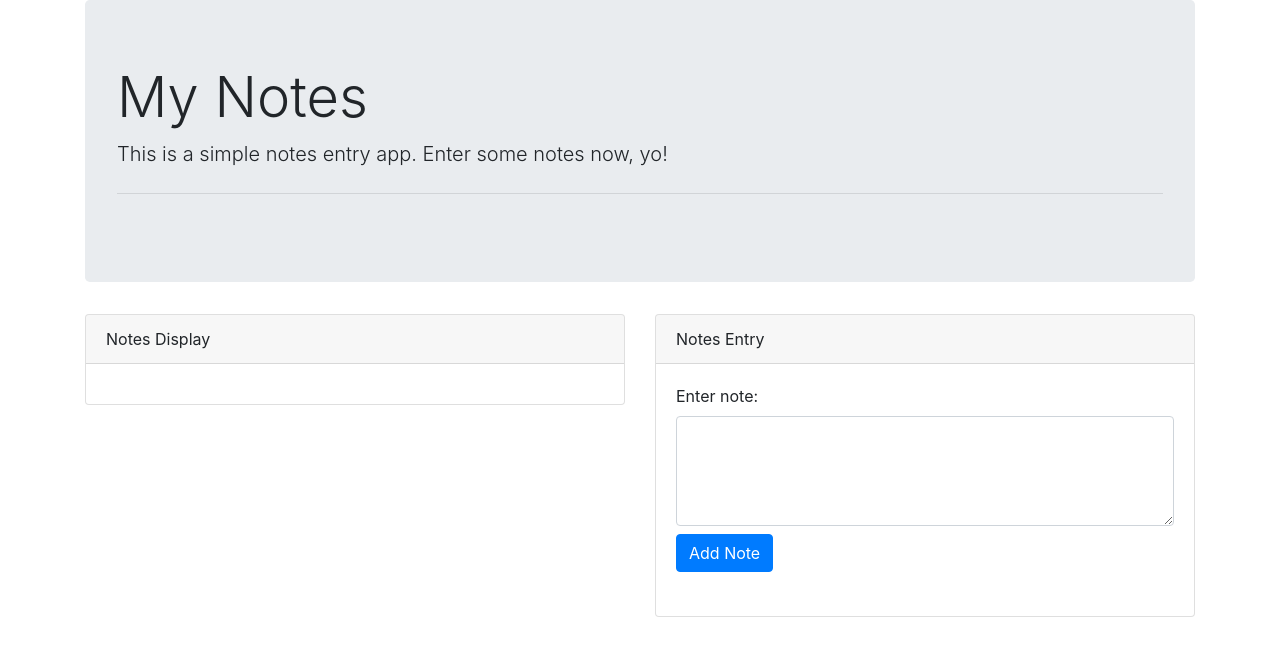
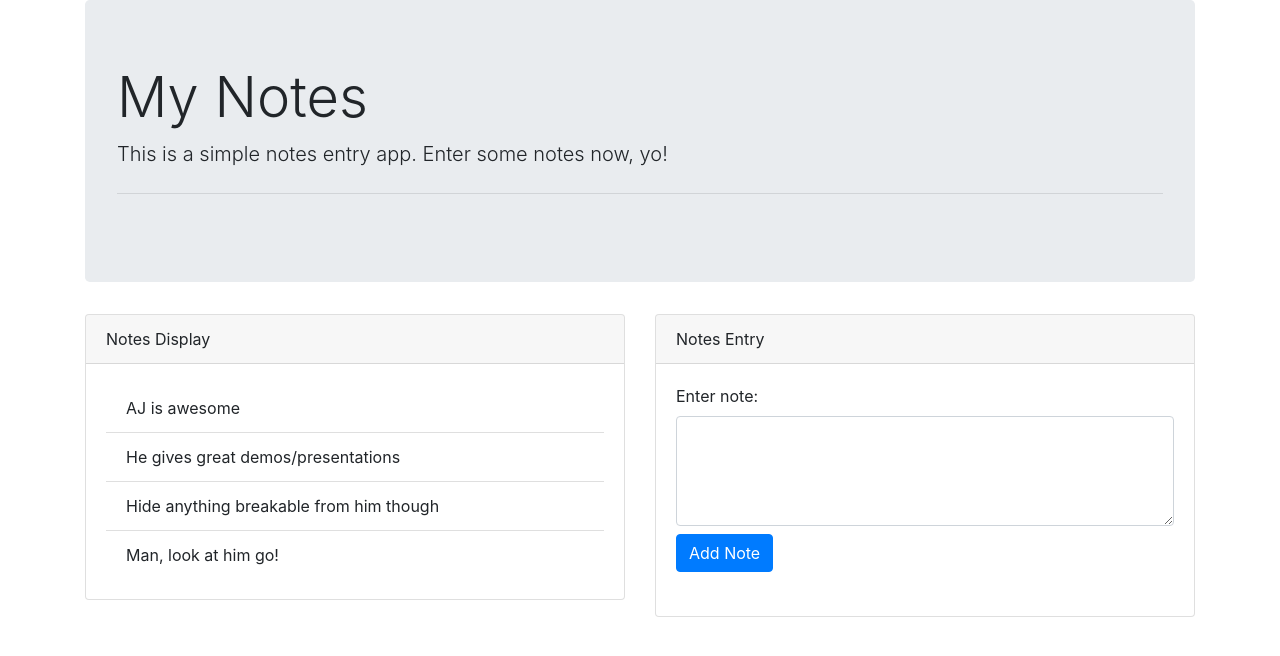
Before and after one commit to ajkuntz/notes-app, an Angular app: page / in a window 1280 px wide. Shown: the top 656 px of the page. Built offline with nearby package versions, Linux system fonts and the light colour scheme.

Commit message:
Step 5 - added in a notes service

```diff
--- a/src/app/app.component.ts
+++ b/src/app/app.component.ts
@@ -1,12 +1,20 @@
-import { Component } from '@angular/core';
+import { Component, OnInit } from '@angular/core';
+import { NotesService } from './services/notes/notes.service';
 
 @Component({
   selector: 'app-root',
   templateUrl: './app.component.html',
   styleUrls: ['./app.component.css']
 })
-export class AppComponent {
+export class AppComponent implements OnInit {
   public notes: string[] = [];
+
+  constructor(private notesService: NotesService) {
+  }
+
+  ngOnInit() {
+    this.notesService.getNotes().subscribe(data => { this.notes = data; })
+  }
 
   noteUpdated(note: string) {
     this.notes.push(note);
--- a/src/app/app.module.ts
+++ b/src/app/app.module.ts
@@ -5,6 +5,7 @@ import { FormsModule } from '@angular/forms';
 import { AppComponent } from './app.component';
 import { NotesEntryComponent } from './components/notes-entry/notes-entry.component';
 import { NotesDisplayComponent } from './components/notes-display/notes-display.component';
+import { NotesService } from './services/notes/notes.service';
 
 @NgModule({
   declarations: [
@@ -16,7 +17,7 @@ import { NotesDisplayComponent } from './components/notes-display/notes-display.
     BrowserModule,
     FormsModule
   ],
-  providers: [],
+  providers: [NotesService],
   bootstrap: [AppComponent]
 })
 export class AppModule { }
--- /dev/null
+++ b/src/app/services/notes/notes.service.ts
@@ -0,0 +1,20 @@
+import { Injectable } from '@angular/core';
+import { Observable, of } from 'rxjs';
+
+@Injectable({
+  providedIn: 'root'
+})
+export class NotesService {
+  private initialNotes: string[] = [
+    'AJ is awesome',
+    'He gives great demos/presentations',
+    'Hide anything breakable from him though',
+    'Man, look at him go!'
+  ];
+
+  constructor() { }
+
+  public getNotes(): Observable<string[]> {
+    return of(this.initialNotes);
+  }
+}
```
Also changed, not shown: 1 other file (tests, documents, lock files or other folders).
